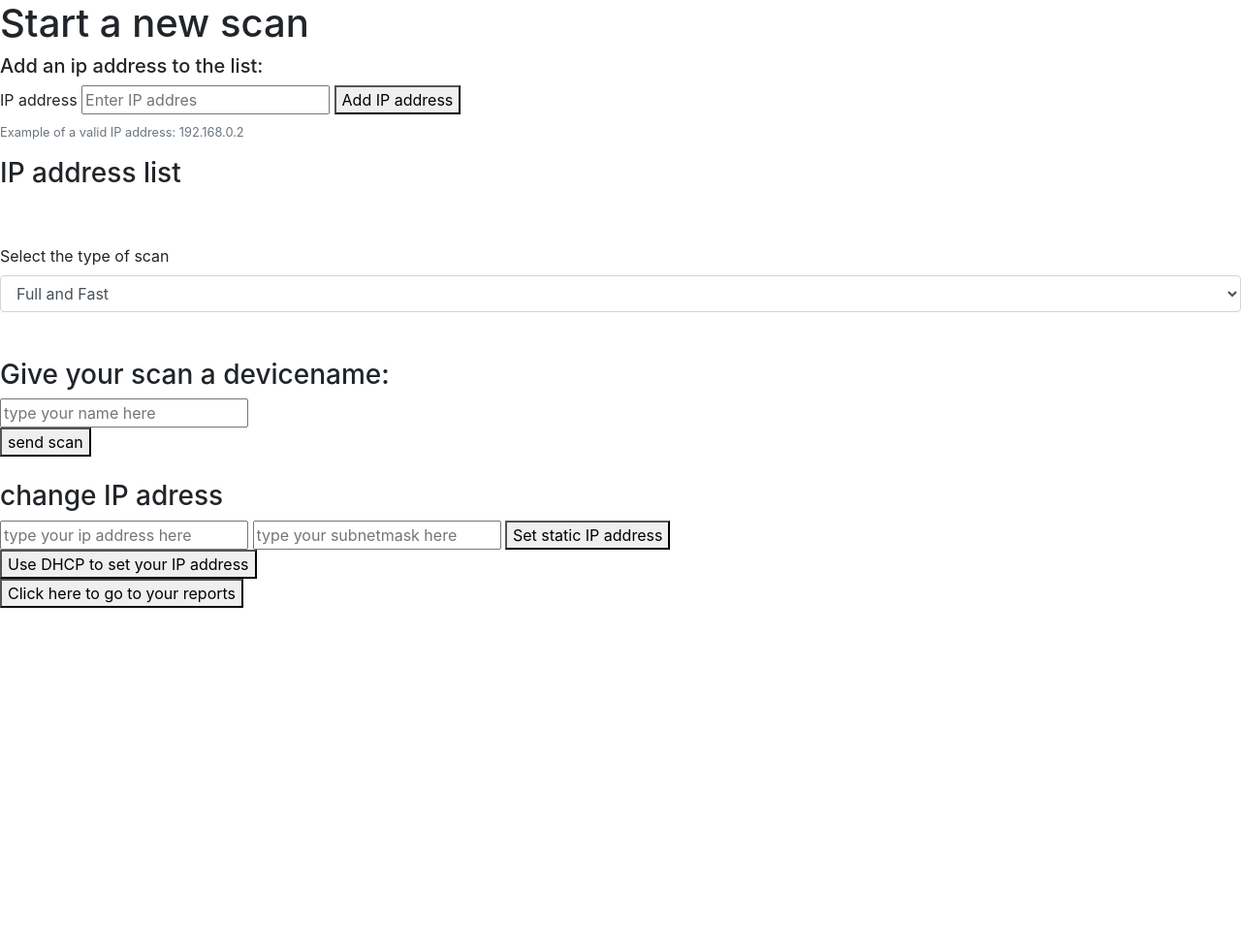
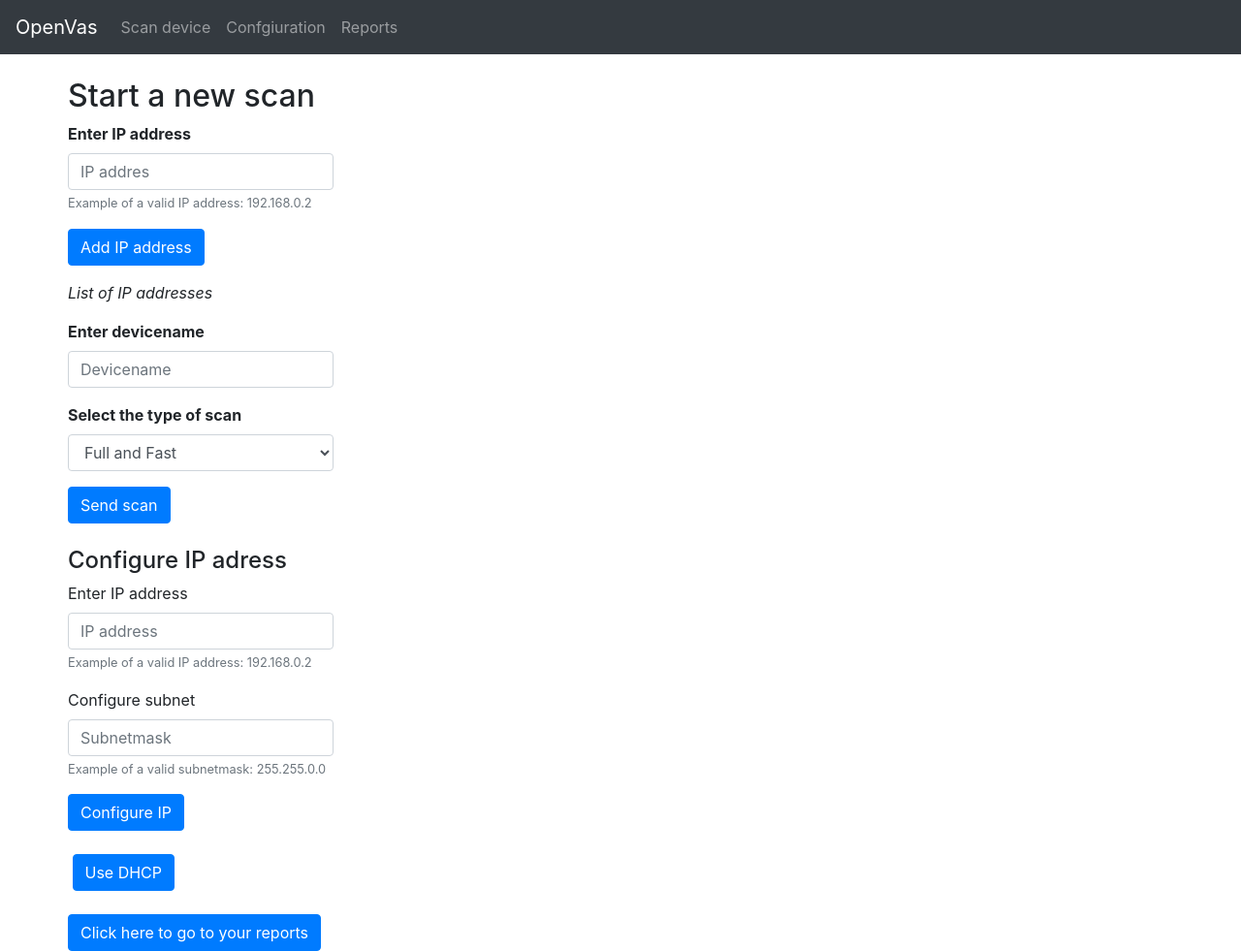
Before and after one commit to TiboDeClercq/Afstudeerproject, a Python web app: template flask/templates/index.html in a window 1280 px wide. Shown: the whole page at 97% size. Before the commit the page ends 627 px from the top, so only its background shows below. Run offline with Jinja, Linux system fonts and the light colour scheme; the template is opened without the code that fills it, so the values that code supplies are empty; some libraries are stand-ins or nearby versions.

Commit message:
HTML layout
very sexy layout

```diff
--- a/flask/templates/base.html
+++ b/flask/templates/base.html
@@ -22,6 +22,20 @@ crossorigin="anonymous"></script>
 
 </head>
 <body>
+    <nav class="navbar navbar-expand-lg navbar-dark bg-dark">
+        <a class="navbar-brand" href="#">OpenVas</a>
+        <button class="navbar-toggler" type="button" data-toggle="collapse" data-target="#navbarNavAltMarkup" aria-controls="navbarNavAltMarkup" aria-expanded="false" aria-label="Toggle navigation">
+          <span class="navbar-toggler-icon"></span>
+        </button>
+        <div class="collapse navbar-collapse" id="navbarNavAltMarkup">
+          <div class="navbar-nav">
+            <a class="nav-link" href="#">Scan device</a>
+            <a class="nav-link" href="#">Confgiuration</a>
+            <a class="nav-link" href="#">Reports</a>
+
+          </div>
+        </div>
+      </nav>
     {% block body %}{% endblock %}
 
 </body>
--- a/flask/templates/index.html
+++ b/flask/templates/index.html
@@ -5,71 +5,124 @@
 {% endblock %}
 
 {% block body %}
-<!-- <div class="container">
-    <div class="row"> -->
-        <h1>Start a new scan</h1>
-        <h5>Add an ip address to the list:</h5>
+<div class="container">
+    <br>
+    <div class="row">
+        <h2>Start a new scan</h2>
+    </div>
+
+    <div class="row">
+        <div class="column">
+
             <form action="/addIP" method="POST">
                 <div class="form-group">
-                <label for inputIP>IP address</label>
-                <input type="text" name="inputIP" id="inputIP" placeholder="Enter IP addres" required>
-                <button type="submit" class="addIP" id="addIP">Add IP address</button>
+                    <label for="inputIP"><b>Enter IP address</b></label>
+                    <input class="form-control" type="text" name="inputIP" id="inputIP" placeholder="IP addres"
+                        required>
                     <small id="ipHelp" class="form-text text-muted">Example of a valid IP address: 192.168.0.2</small>
                 </div>
+                <div class="form-group">
+                    <button type="submit" class="addIP btn btn-primary " id="addIP">Add IP address</button>
+                </div>
+
+
             </form>
+        </div>
+    </div>
+
+    <div class="row">
+        <div class="column">
             {% for i in errorList%}
-        <div class="alert alert-danger" role="alert">
-            <!-- This is a danger alert with <a href="#" class="alert-link">an example link</a>. Give it a click if you like. -->
+            <div class="alert alert-danger alert-dismissible fade show" role="alert">
+
+                <!-- <div class="alert alert-warning alert-dismissible fade show" role="alert">
+                <strong>Holy guacamole!</strong> You should check in on some of those fields below.
+                <button type="button" class="close" data-dismiss="alert" aria-label="Close">
+                    <span aria-hidden="true">&times;</span>
+                </button>
+            </div> -->
                 {{i}}
+                <button type="button btn-sm" class="close" data-dismiss="alert" aria-label="Close">
+                    <span aria-hidden="true">&times;</span>
+                </button>
             </div>
             {% endfor %}
             <div class="list">
-            <h3>IP address list</h3>
+                <!-- <h5>IP address list</h5> -->
+                <caption><i>List of IP addresses</i></caption>
+                <table class="table table-borderless table-sm">
                     {% for ip in IpAdressen %}
                     <tr>
-                <div class="listform">
+
                         <form action="/delIP" method="POST">
                             <td><input type="text" value={{ip}} name="delIP" readonly></input></td>
-                        <td><button type="submit" class="delIP" id="delIP">Remove ip address</button></td>
+                            <td><button class="btn btn-outline-danger btn-sm" type="submit" class="delIP"
+                                    id="delIP">Delete
+                                    IP</button></td>
                         </form>
-                </div>
 
                     </tr>
                     {% endfor %}
+                </table>
             </div>
-        <br>
-        <br>
+        </div>
+    </div>
+    <div class="row">
+        <div class="column">
+            <form action="/sendScan" method="POST">
+                <!-- <div class="scanform"></div> -->
 
-        <form action="/sendScan" method="POST">
-            <div class="scanform"></div>
-            <label for="selectScanType">Select the type of scan</label>
+                <div class="form-group">
+                    <label for="inputName"><b>Enter devicename</b></label>
+                    <input class="form-control" type="text" name="inputName" id="inputName" placeholder="Devicename"
+                        required>
+                </div>
+                <div class="form-group">
+                    <label for="selectScanType"><b>Select the type of scan</b></label>
                     <select name="conf" id="conf" class="form-control" id="selectScanType">
                         <option value="daba56c8-73ec-11df-a475-002264764cea">Full and Fast</option>
                         <option value="698f691e-7489-11df-9d8c-002264764cea">Full and Fast Ultimate</option>
                         <option value="708f25c4-7489-11df-8094-002264764cea">Full and very Deep</option>
                         <option value="74db13d6-7489-11df-91b9-002264764cea">Full and very Deep Ultimate</option>
                     </select>
-            <br>
-            <br>
-            <h3>Give your scan a devicename:</h3>
-            <input type="text" name="inputName" id="inputName" placeholder="type your name here" required>
-            <br>
+                </div>
+                <button type="submit" class="btnSendScan btn btn-primary" id="btnSendScan">Send scan</button>
+            </form>
 
-            <button type="submit" class="btnSendScan" id="btnSendScan">send scan</button>
+        </div>
     </div>
     <br>
+    <div class="row">
+        <h4>Configure IP adress</h4>
+    </div>
+    <div class="row">
+        <form action="/staticip" method=POST>
+            <div class="form-group">
+                <label for="ip">Enter IP address</label>
+                <input class="form-control" type="text" name="ip" id="ip" placeholder="IP address">
+                <small id="ipHelp2" class="form-text text-muted">Example of a valid IP address: 192.168.0.2</small>
+            </div>
+            <div class="form-group">
+                <label for="subnet">Configure subnet</label>
+                <input class="form-control" type="text" name="subnet" id="subnet" placeholder="Subnetmask">
+                <small id="subnetHelp" class="form-text text-muted">Example of a valid subnetmask: 255.255.0.0</small>
+            </div>
+            <button class="btn btn-primary " type="submit">Configure IP</button>
+        </form>
+    </div>
     <br>
-    <h3>change IP adress</h3>
-    <form action="/staticip" method=POST>
-        <input type="text" name="ip" id="ip"placeholder="type your ip address here">
-        <input type="text" name="subnet" id="subnet" placeholder="type your subnetmask here">
-        <button type="submit">Set static IP address</button>
+    <div class="row">
+        <form action="/dhcp" method="POST">
+            <label></label>
+            <button class="btn btn-primary" type="submit">Use DHCP</button>
         </form>
-    <form action="/dhcp" method="POST">
-        <button type="submit">Use DHCP to set your IP address</button>
+    </div>
+    <br>
+    <div class="row">
+        <form action="/reports" method="POST">
+            <button  class="btn btn-primary" type="submit">Click here to go to your reports</button>
         </form>
-    <form action="/reports" method="POST">
-        <button type="submit">Click here to go to your reports</button>
-    </form>
+    </div>
+</div>
 
 {% endblock %}
```
Lines whose indentation alone changed are shown as unchanged.
